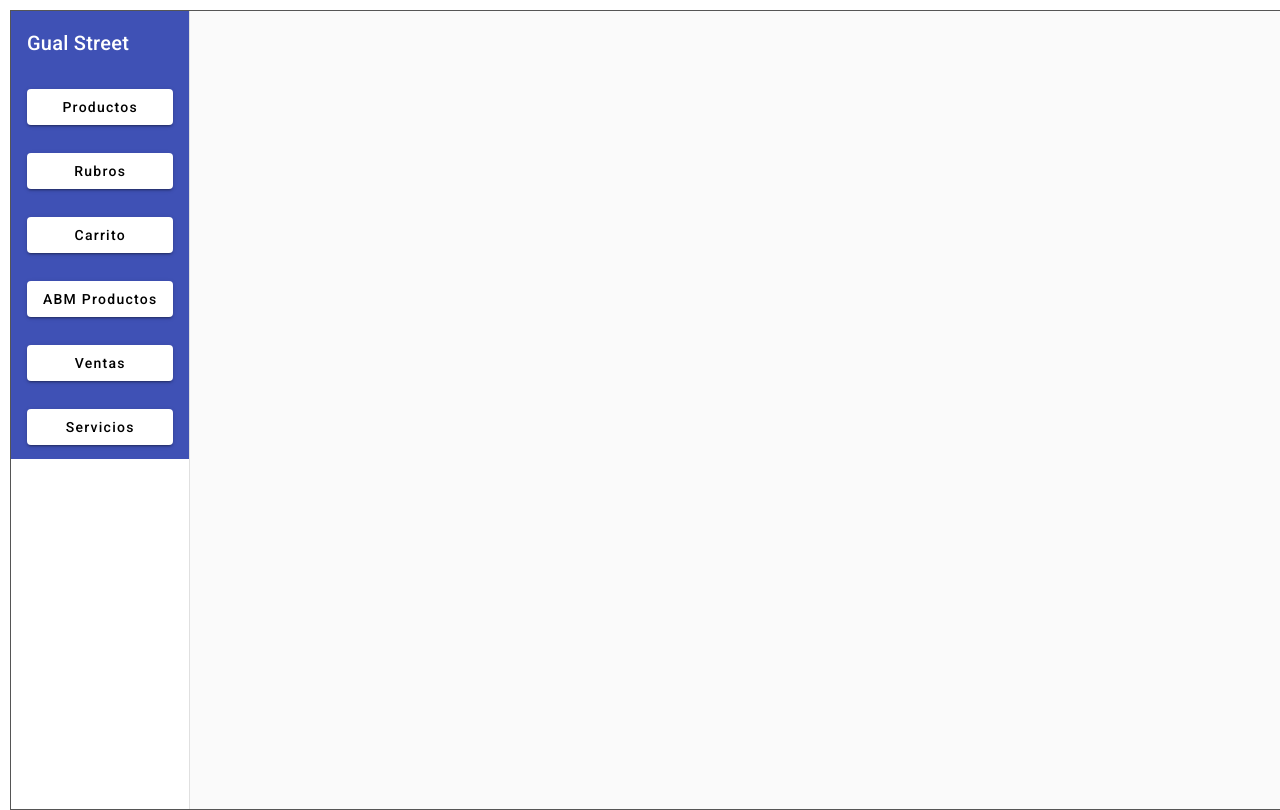
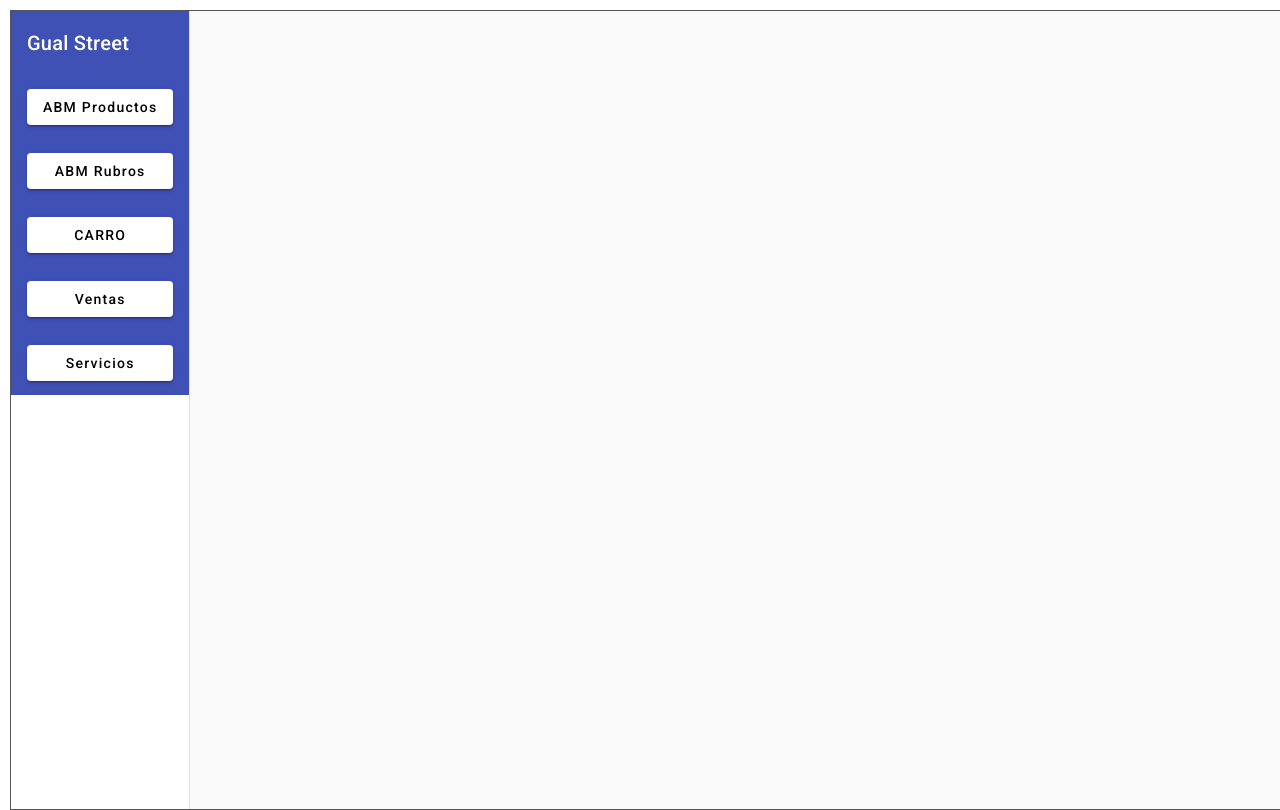
Before and after one commit to marcelolav/inventario2023, an Angular app: page / in a window 1280 px wide. Built offline with nearby package versions, Linux system fonts and the light colour scheme.

Commit message:
Commit desde notebook local

```diff
--- a/src/app/app.component.html
+++ b/src/app/app.component.html
@@ -6,23 +6,23 @@
         <span>Gual Street</span>
       </mat-toolbar-row>
       <mat-toolbar-row>
+        <button mat-raised-button routerLink="abm-productos">ABM Productos</button>
+      </mat-toolbar-row>
+      <!-- <mat-toolbar-row>
         <button mat-raised-button routerLink="productos">Productos</button>
+      </mat-toolbar-row> -->
+      <mat-toolbar-row>
+        <button mat-raised-button routerLink="rubros">ABM Rubros</button>
       </mat-toolbar-row>
       <mat-toolbar-row>
-        <button mat-raised-button routerLink="rubros">Rubros</button>
-      </mat-toolbar-row>
-      <mat-toolbar-row>
-        <button mat-raised-button routerLink="carrito">Carrito</button>
-      </mat-toolbar-row>
-      <mat-toolbar-row>
-       <button mat-raised-button routerLink="abm-productos">ABM Productos</button>
+        <button mat-raised-button routerLink="carrito">CARRO</button>
       </mat-toolbar-row>
       <mat-toolbar-row>
         <button mat-raised-button routerLink="ventas">Ventas</button>
-       </mat-toolbar-row>
-       <mat-toolbar-row>
-         <button mat-raised-button routerLink="servicios">Servicios</button>
-       </mat-toolbar-row>
+      </mat-toolbar-row>
+      <mat-toolbar-row>
+        <button mat-raised-button routerLink="servicios">Servicios</button>
+      </mat-toolbar-row>
     </mat-toolbar>
 
   </mat-drawer>
```
